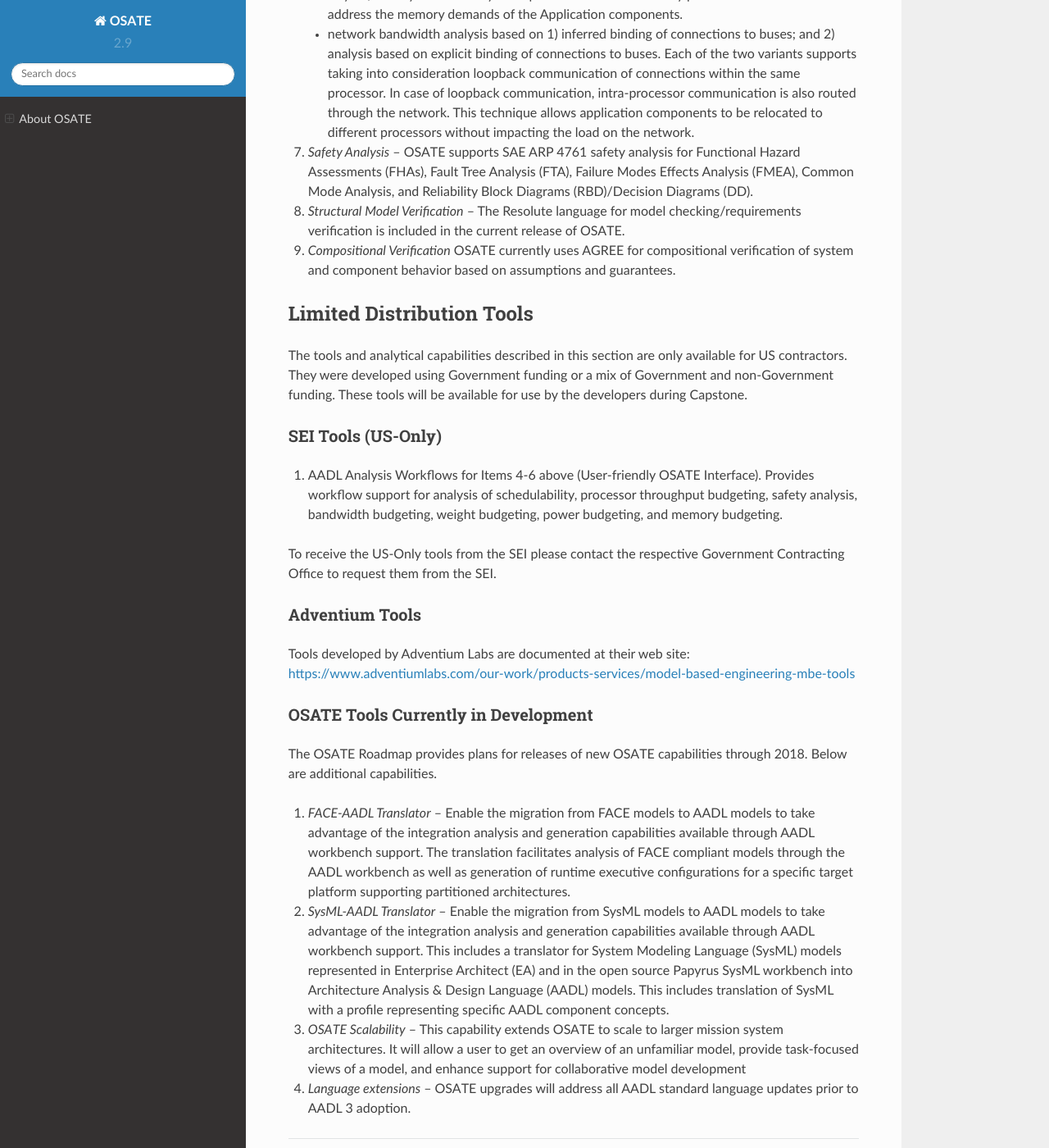
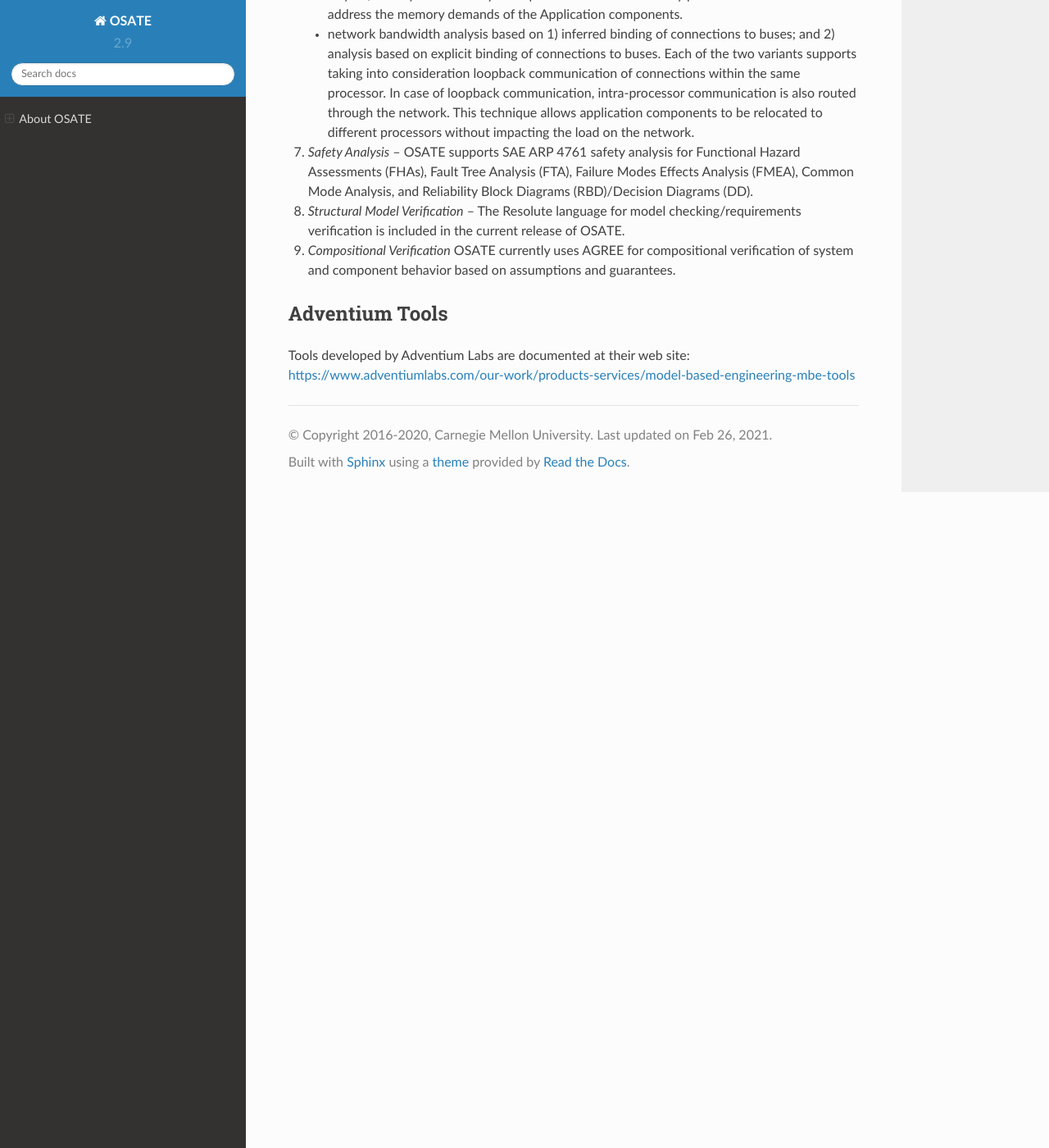
Before and after one commit to osate/website, a Sphinx documentation site: the page built from source/about-osate.md, in a window 1280 px wide and 1400 px high, scrolled down 3133 px. Shown: the whole window at 82% size. Built offline with Sphinx 7.4.7 and the Read the Docs theme 2.0.0, drawn with Linux system fonts in a browser that asks for light colours.

Commit message:
Remove mention of no longer maintained workflows

```diff
--- a/source/about-osate.md
+++ b/source/about-osate.md
@@ -91,32 +91,6 @@ as well as by a workflow approach to executing the analyses.
 8. *Structural Model Verification* – The Resolute language for model checking/requirements verification is included in the current release of OSATE.
 9. *Compositional Verification* OSATE currently uses AGREE for compositional verification of system and component behavior based on assumptions and guarantees.
 
-## Limited Distribution Tools
-
-The tools and analytical capabilities described in this section are only available for US contractors. They were developed using Government funding or a mix of Government
-and non-Government funding. These tools will be available for use by the developers during Capstone.
-
-### SEI Tools (US-Only)
-
-1. AADL Analysis Workflows for Items 4-6 above (User-friendly OSATE Interface). Provides workflow support for analysis of schedulability, processor throughput budgeting,
-   safety analysis, bandwidth budgeting, weight budgeting, power budgeting, and memory budgeting.
-
-To receive the US-Only tools from the SEI please contact the respective Government Contracting Office to request them from the SEI.
-
-### Adventium Tools
+## Adventium Tools
 
 Tools developed by Adventium Labs are documented at their web site: <https://www.adventiumlabs.com/our-work/products-services/model-based-engineering-mbe-tools>
-
-### OSATE Tools Currently in Development
-
-The OSATE Roadmap provides plans for releases of new OSATE capabilities through 2018. Below are additional capabilities.
-
-1. *FACE-AADL Translator* – Enable the migration from FACE models to AADL models to take advantage of the integration analysis and generation capabilities available through
-   AADL workbench support. The translation facilitates analysis of FACE compliant models through the AADL workbench as well as generation of runtime executive configurations
-   for a specific target platform supporting partitioned architectures.
-2. *SysML-AADL Translator* – Enable the migration from SysML models to AADL models to take advantage of the integration analysis and generation capabilities available through
-   AADL workbench support. This includes a translator for System Modeling Language (SysML) models represented in Enterprise Architect (EA) and in the open source Papyrus SysML
-   workbench into Architecture Analysis & Design Language (AADL) models. This includes translation of SysML with a profile representing specific AADL component concepts.
-3. *OSATE Scalability* – This capability extends OSATE to scale to larger mission system architectures. It will allow a user to get an overview of an unfamiliar model, provide
-   task-focused views of a model, and enhance support for collaborative model development
-4. *Language extensions* – OSATE upgrades will address all AADL standard language updates prior to AADL 3 adoption.
```
